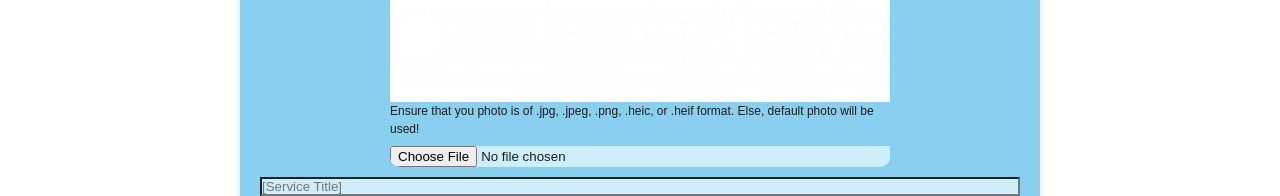
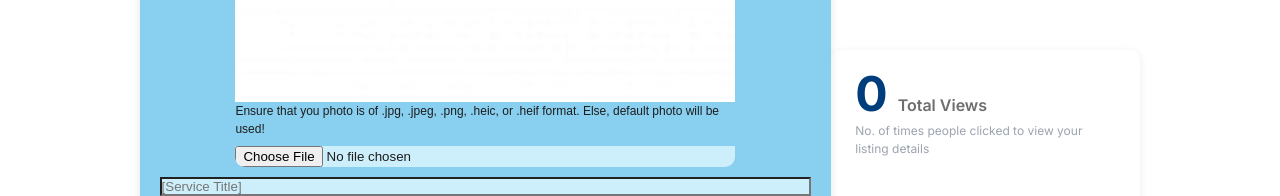
Before and after one commit to BT3103AppDev1/L1_Group_8, a Vue app: page /edit-listing/1 in a window 1280 px wide. Shown: the part 604-800 px from the top of the page. Built offline with nearby package versions, Linux system fonts and the light colour scheme; no server answers; the database is empty; sample sign-in values are in the browser's storage.

Commit message:
added analytics
Add analytics to ListingDetailsView (lister only) — total views + line chart
Add analytics to EditListing — total views + line chart
Add analytics to Profile (private only) — aggregated views across all listings + bar chart of last 7 days
Install chart.js and vue-chartjs

```diff
--- a/package.json
+++ b/package.json
@@ -10,12 +10,14 @@
   },
   "dependencies": {
     "axios": "^1.13.6",
+    "chart.js": "^4.5.1",
     "cropperjs": "^1.6.2",
     "firebase": "^12.10.0",
     "lucide-vue-next": "^0.577.0",
     "radix-vue": "^1.9.17",
     "uuid": "^13.0.0",
     "vue": "^3.5.29",
+    "vue-chartjs": "^5.3.3",
     "vue-router": "^4.6.4",
     "vue-tel-input": "^9.8.0",
     "vue3-spinners": "^1.3.3"
--- a/src/auth.js
+++ b/src/auth.js
@@ -1,16 +1,13 @@
 import { auth } from './firebase.js';
 import { onAuthStateChanged } from "firebase/auth";
 
-// TODO: remove hardcode when auth is live
-let currentUser = { uid: 'zrxX7Bt3kZSaPYpyBuaokbJz47i1' };
+let currentUser = auth.currentUser;
 const listeners = [];
 
-/* let currentUser = auth.currentUser;
 onAuthStateChanged(auth, (user) => {
   currentUser = user;
   listeners.forEach(listener => listener(user));
 });
-*/
 
 async function getCurrentUser() {
   await auth.authStateReady();
--- a/src/utils/formatSgtTime.js
+++ b/src/utils/formatSgtTime.js
@@ -1,3 +1,14 @@
+// format current date to "YYYY-MM-DD" in Singapore Timezone
+export function getSgtDateKey() {
+    const now = new Date();
+    return new Intl.DateTimeFormat("en-CA", {
+        timeZone: "Asia/Singapore",
+        year: "numeric",
+        month: "2-digit",
+        day: "2-digit",
+    }).format(now); // returns "YYYY-MM-DD"
+}
+
 // format current date to "YYYY-MM" in Singapore Timezone
 export function getSgtYearMonth() {
     const now = new Date();
--- a/src/views/EditListing.vue
+++ b/src/views/EditListing.vue
@@ -74,8 +74,18 @@
             </div>
 
         </div>
+
+        <!-- Analytics Section -->
+        <div class="analytics-card">
+            <div class="analytics-total">
+                <span class="analytics-number">{{ totalClicks }}</span>
+                <span class="analytics-label">Total Views</span>
+            </div>
+            <p class="analytics-subtitle">No. of times people clicked to view your listing details</p>
+            <Line v-if="chartData" :data="chartData" :options="chartOptions" />
+            <p v-else class="no-data">No click data yet.</p>
+        </div>
     </div>
-
 </template>
 
 
@@ -83,12 +93,14 @@
 import { ref, computed } from 'vue'
 import { db } from "../firebase.js";
 import { getCurrentUser } from '@/auth.js';
-import { addDoc, collection, doc, getDoc, updateDoc } from "firebase/firestore";
+import { collection, doc, getDoc, updateDoc } from "firebase/firestore";
 import defaultPic from '@/assets/listing_pics/default_list_pic.jpg'
 import axios from 'axios';
 import Cropper from "cropperjs";
 import "cropperjs/dist/cropper.min.css";
-import { User } from 'lucide-vue-next';
+import { Line } from 'vue-chartjs'
+import { Chart as ChartJS, CategoryScale, LinearScale, PointElement, LineElement, Tooltip } from 'chart.js'
+ChartJS.register(CategoryScale, LinearScale, PointElement, LineElement, Tooltip)
 
 
 const CLOUDINARY_CLOUD_NAME = "dwr4f7ae0";
@@ -96,11 +108,12 @@ const CLOUDINARY_UPLOAD_PRESET = "nusos-listing-pics";
 
 export default {
     name: 'EditListing',
+    components: { Line },
     data(){
         return {
             listing_id: null,
-            listing_pic: defaultPic, //only for display
-            file_to_upload: null, //for upload only
+            listing_pic: defaultPic,
+            file_to_upload: null,
             cropper: null,
             title: "",
             description: "",
@@ -109,19 +122,46 @@ export default {
             location_text: "",
             submitted: false,
             submitting: false,
-            //cropper helpers using in destroyCropper function to reset states
             cropperReady: false,
             isSaving: false,
+            clicksByDay: {},
         }
     },
 
     computed: {
-    //Word Count Functon for description field
-    wordCount() {
-      if (!this.description) return 0;
-      return this.description.trim().split(/\s+/).length;
+        wordCount() {
+            if (!this.description) return 0;
+            return this.description.trim().split(/\s+/).length;
+        },
+        totalClicks() {
+            return Object.values(this.clicksByDay).reduce((sum, v) => sum + v, 0);
+        },
+        chartData() {
+            const entries = Object.entries(this.clicksByDay).sort(([a], [b]) => a.localeCompare(b));
+            if (!entries.length) return null;
+            return {
+                labels: entries.map(([date]) => {
+                    const [, , day] = date.split('-');
+                    return `${parseInt(day)} ${new Date(date).toLocaleString('en-GB', { month: 'short' })}`;
+                }),
+                datasets: [{
+                    data: entries.map(([, count]) => count),
+                    borderColor: '#003D7C',
+                    backgroundColor: 'rgba(0,61,124,0.1)',
+                    tension: 0.3,
+                    fill: true,
+                    pointRadius: 4,
+                }],
+            };
+        },
+        chartOptions() {
+            return {
+                responsive: true,
+                plugins: { legend: { display: false } },
+                scales: { y: { beginAtZero: true, ticks: { stepSize: 1 } } },
+            };
+        },
     },
-  },
 
     // get rdy to get the old data
     async mounted() {
@@ -147,10 +187,11 @@ export default {
                     const data = docgetlist.data();
                     this.title = data.title;
                     this.description = data.description;
-                    this.payment_mode = data.payment_mode,
-                    this.listing_category = data.listing_category,
-                    this.location_text= data.location_text,
-                    this.listing_pic = data.picture_url || defaultPic //this one i got to edit after that following xinyan's stroage for the pics
+                    this.payment_mode = data.payment_mode;
+                    this.listing_category = data.listing_category;
+                    this.location_text = data.location_text;
+                    this.listing_pic = data.picture_url || defaultPic;
+                    this.clicksByDay = data.clicks_by_day ?? {};
                 }
 
             }
@@ -408,6 +449,43 @@ textarea {
 }
 
 
+/* analytics */
+.analytics-card {
+    margin-top: 32px;
+    background: #fff;
+    border-radius: 10px;
+    padding: 20px 24px;
+    box-shadow: 0 2px 8px rgba(0,0,0,0.08);
+}
+.analytics-total {
+    display: flex;
+    align-items: baseline;
+    gap: 10px;
+    margin-bottom: 4px;
+}
+.analytics-number {
+    font-size: 48px;
+    font-weight: 700;
+    color: #003D7C;
+    line-height: 1;
+}
+.analytics-label {
+    font-size: 16px;
+    font-weight: 600;
+    color: #6E6E6E;
+}
+.analytics-subtitle {
+    font-size: 12px;
+    color: #9CA3AF;
+    margin-bottom: 16px;
+}
+.no-data {
+    color: #9CA3AF;
+    font-size: 13px;
+    text-align: center;
+    padding: 24px 0;
+}
+
 /* button */
 .btn-listing{
   width: 100%;
--- a/src/views/ListingDetailsView.vue
+++ b/src/views/ListingDetailsView.vue
@@ -58,6 +58,17 @@
                     <button class="btn btn-primary" @click="editListing">Edit Listing</button>
                     <button class="btn btn-danger" @click="deleteListing">Delete Listing</button>
                 </div>
+
+                <!-- Analytics (only for lister) -->
+                <div v-if="isLister" class="analytics-card">
+                    <div class="analytics-total">
+                        <span class="analytics-number">{{ totalClicks }}</span>
+                        <span class="analytics-label">Total Views</span>
+                    </div>
+                    <p class="analytics-subtitle">No. of times people clicked to view your listing details</p>
+                    <Line v-if="chartData" :data="chartData" :options="chartOptions" />
+                    <p v-else class="no-data">No views yet.</p>
+                </div>
                 <!-- Help Button (only for non-lister when listing is awaiting) -->
                 <div v-if="canHelp" class="help-button">
                     <button class="btn btn-secondary" @click="offerHelp">I can help :)</button>
@@ -73,10 +84,14 @@
 
 <script setup>
 import { ref, computed, onMounted } from 'vue'
+import { Line } from 'vue-chartjs'
+import { Chart as ChartJS, CategoryScale, LinearScale, PointElement, LineElement, Tooltip } from 'chart.js'
+ChartJS.register(CategoryScale, LinearScale, PointElement, LineElement, Tooltip)
 
 // Firebase Imports
 import { db } from '@/firebase'
-import { doc, getDoc, deleteDoc, updateDoc, arrayUnion } from 'firebase/firestore'
+import { doc, getDoc, deleteDoc, updateDoc, arrayUnion, increment } from 'firebase/firestore'
+import { getSgtDateKey } from '@/utils/formatSgtTime'
 import { getAuth } from 'firebase/auth'
 
 // Router Imports
@@ -90,6 +105,30 @@ const auth = getAuth()
 // Listing Data
 const listing = ref(null)
 const defaultImage = "@/assets/default-listing.jpg"
+const clicksByDay = ref({})
+
+const totalClicks = computed(() => Object.values(clicksByDay.value).reduce((sum, v) => sum + v, 0))
+
+const chartData = computed(() => {
+    const entries = Object.entries(clicksByDay.value).sort(([a], [b]) => a.localeCompare(b))
+    if (!entries.length) return null
+    return {
+        labels: entries.map(([date]) => {
+            const [,, day] = date.split('-')
+            return `${parseInt(day)} ${new Date(date).toLocaleString('en-GB', { month: 'short' })}`
+        }),
+        datasets: [{
+            data: entries.map(([, count]) => count),
+            borderColor: '#003D7C',
+            backgroundColor: 'rgba(0,61,124,0.1)',
+            tension: 0.3,
+            fill: true,
+            pointRadius: 4,
+        }],
+    }
+})
+
+const chartOptions = { responsive: true, plugins: { legend: { display: false } }, scales: { y: { beginAtZero: true, ticks: { stepSize: 1 } } } }
 
 //Computed Property to check if the current user is the lister of this listing
 const user = computed(() => auth.currentUser)
@@ -155,6 +194,15 @@ onMounted(async () => {
     const userData = userSnapShot.data()
 
     //Merge listing and user data into one single object for easier handling
+    clicksByDay.value = listingData.clicks_by_day ?? {}
+
+    // Record click for non-listers
+    if (auth.currentUser && auth.currentUser.uid !== listingData.lister_id) {
+        updateDoc(doc(db, 'listings', listingId), {
+            [`clicks_by_day.${getSgtDateKey()}`]: increment(1)
+        }).catch(() => {})
+    }
+
     listing.value = {
 
         // Listing fields
@@ -279,5 +327,39 @@ onMounted(async () => {
   margin: 4px 0;
 }
 
-
+.analytics-card {
+  margin-top: 20px;
+  background: #F8F9FB;
+  border: 1px solid #E5E9EF;
+  border-radius: 8px;
+  padding: 16px;
+}
+.analytics-total {
+  display: flex;
+  align-items: baseline;
+  gap: 8px;
+  margin-bottom: 2px;
+}
+.analytics-number {
+  font-size: 36px;
+  font-weight: 700;
+  color: #003D7C;
+  line-height: 1;
+}
+.analytics-label {
+  font-size: 14px;
+  font-weight: 600;
+  color: #6E6E6E;
+}
+.analytics-subtitle {
+  font-size: 11px;
+  color: #9CA3AF;
+  margin-bottom: 12px;
+}
+.no-data {
+  color: #9CA3AF;
+  font-size: 13px;
+  text-align: center;
+  padding: 16px 0;
+}
 </style>
--- a/src/views/Profile.vue
+++ b/src/views/Profile.vue
@@ -104,6 +104,15 @@
             <AwaitingListings :key="$route.params.uid" :uid="$route.params.uid" :username="profileData.username"/>
         </div>
 
+        <div v-if="isPrivateProfile" class="analytics-section">
+            <div class="analytics-total">
+                <span class="analytics-number">{{ totalProfileClicks }}</span>
+                <span class="analytics-label">Total Listing Views</span>
+            </div>
+            <p class="analytics-subtitle">Daily clicks on your listings over the last 7 days</p>
+            <Bar :data="profileChartData" :options="profileChartOptions" />
+        </div>
+
         <div v-if="isPrivateProfile" class="my-rewards-section">
             <TheMyRewardSection />
         </div>
@@ -145,13 +154,16 @@ import RewardCard from '@/components/RewardCard.vue';
 import RewardDetails from './RewardDetails.vue';
 import TheMyRewardSection from '@/components/TheMyRewardSection.vue';
 import { getCurrentUser } from '@/auth.js';
-import { doc, onSnapshot } from 'firebase/firestore';
+import { doc, onSnapshot, collection, query, where, getDocs } from 'firebase/firestore';
 import defaultProfilePic from '@/assets/default-profile-pic.png';
 import eduIcon from '@/assets/education-icon.png';
 import buddyIcon from '@/assets/buddy-icon.png';
 import survivalIcon from '@/assets/survival-icon.png';
 import AwaitingListings from '@/components/AwaitingListings.vue';
 import { getSgtYearMonth, getMsToSgtNextMonth } from '@/utils/formatSgtTime';
+import { Bar } from 'vue-chartjs'
+import { Chart as ChartJS, CategoryScale, LinearScale, BarElement, Tooltip } from 'chart.js'
+ChartJS.register(CategoryScale, LinearScale, BarElement, Tooltip)
 
 export default {
     name: 'Profile',
@@ -164,7 +176,8 @@ export default {
         RewardCard,
         RewardDetails,
         TheMyRewardSection,
-        AwaitingListings
+        AwaitingListings,
+        Bar,
     },
     data() {
         return {
@@ -174,11 +187,12 @@ export default {
             defaultProfilePic,
             profileData: null,
 
-            // Firestore listener unsubscribe functions
             unsubscribeUser: null,
 
             showSignOutModal: false,
             isSigningOut: false,
+
+            clicksByDay: {},
         };
     },
 
@@ -229,6 +243,40 @@ export default {
         percentageRank() {
             return this.profileData?.percentage_rank?.[this.yearMonth] ?? null;
         },
+
+        totalProfileClicks() {
+            return Object.values(this.clicksByDay).reduce((sum, v) => sum + v, 0);
+        },
+
+        profileChartData() {
+            // Last 7 days in SGT
+            const days = [];
+            for (let i = 6; i >= 0; i--) {
+                const d = new Date();
+                d.setDate(d.getDate() - i);
+                const key = new Intl.DateTimeFormat('en-CA', { timeZone: 'Asia/Singapore', year: 'numeric', month: '2-digit', day: '2-digit' }).format(d);
+                days.push(key);
+            }
+            return {
+                labels: days.map(date => {
+                    const [,, day] = date.split('-');
+                    return `${parseInt(day)} ${new Date(date).toLocaleString('en-GB', { month: 'short' })}`;
+                }),
+                datasets: [{
+                    data: days.map(date => this.clicksByDay[date] ?? 0),
+                    backgroundColor: days.map((date, i) => i === 6 ? '#7C3AED' : '#003D7C22'),
+                    borderRadius: 4,
+                }],
+            };
+        },
+
+        profileChartOptions() {
+            return {
+                responsive: true,
+                plugins: { legend: { display: false } },
+                scales: { y: { beginAtZero: true, ticks: { stepSize: 1 } } },
+            };
+        },
     },
 
     methods: {
@@ -256,6 +304,10 @@ export default {
                 return;
             }
 
+            if (this.isPrivateProfile) {
+                this.fetchListingClicks(uid);
+            }
+
             // Listen to profile data changes
             const userRef = doc(db, 'users', uid);
             this.unsubscribeUser = onSnapshot(userRef, doc => {
@@ -270,6 +322,18 @@ export default {
                 console.error("Error fetching user data:", error);
                 this.isLoading = false;
             });
+        },
+
+        async fetchListingClicks(uid) {
+            const snap = await getDocs(query(collection(db, 'listings'), where('lister_id', '==', uid)));
+            const merged = {};
+            snap.forEach(docSnap => {
+                const byDay = docSnap.data().clicks_by_day ?? {};
+                Object.entries(byDay).forEach(([date, count]) => {
+                    merged[date] = (merged[date] ?? 0) + count;
+                });
+            });
+            this.clicksByDay = merged;
         },
 
         async handleSignOut() {
@@ -535,6 +599,36 @@ export default {
     text-align: start;
 }
 
+.analytics-section {
+    background: #fff;
+    border-radius: 12px;
+    padding: 20px 24px;
+    box-shadow: 0 2px 8px rgba(0,0,0,0.07);
+    max-width: 600px;
+}
+.analytics-total {
+    display: flex;
+    align-items: baseline;
+    gap: 10px;
+    margin-bottom: 4px;
+}
+.analytics-number {
+    font-size: 48px;
+    font-weight: 700;
+    color: var(--primary);
+    line-height: 1;
+}
+.analytics-label {
+    font-size: 16px;
+    font-weight: 600;
+    color: #6E6E6E;
+}
+.analytics-subtitle {
+    font-size: 12px;
+    color: #9CA3AF;
+    margin-bottom: 16px;
+}
+
 .sign-out-section {
     margin-top: 2rem;
     display: flex;
```
Also changed, not shown: 1 other file (tests, documents, lock files or other folders).
